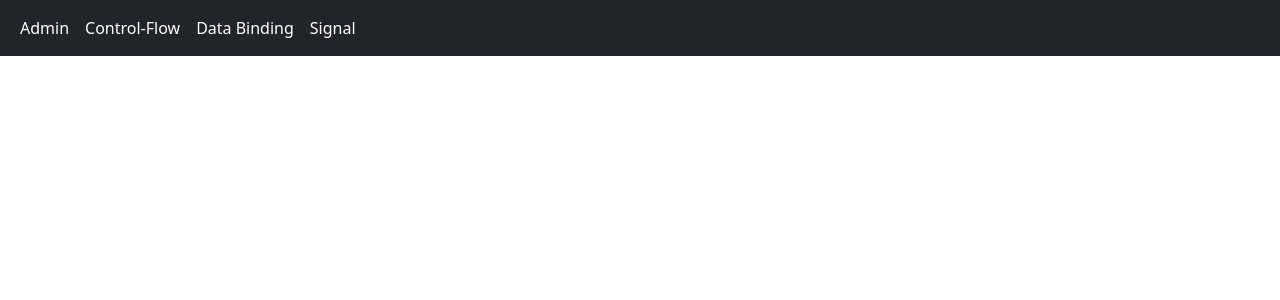
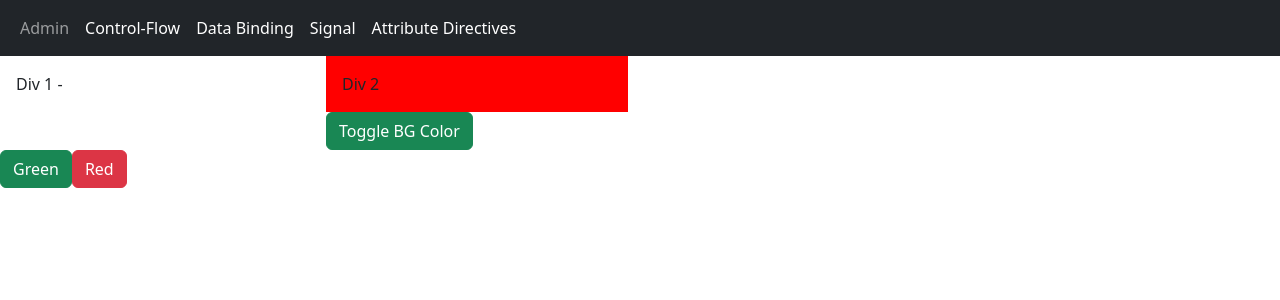
Before and after one commit to Zanna-dev/angular-v20-tutorial-01, an Angular app: page /attDirectives in a window 1280 px wide. Before the commit this address led to /. Shown: the top 300 px of the page. Built offline with nearby package versions, Linux system fonts and the light colour scheme.

Commit message:
Implement the use of Directives in Angular 20

```diff
--- a/src/app/app.html
+++ b/src/app/app.html
@@ -27,14 +27,17 @@
             <li class="nav-item">
                 <a class="nav-link active" routerLink="admin" routerLinkActive="active">Admin</a>
             </li>
-             <li class="nav-item">
+            <li class="nav-item">
                 <a class="nav-link active" routerLink="control-flow-statement">Control-Flow</a>
             </li>
-             <li class="nav-item">
+            <li class="nav-item">
                 <a class="nav-link active" routerLink="databinding">Data Binding</a>
             </li>
-             <li class="nav-item">
+            <li class="nav-item">
                 <a class="nav-link active" routerLink="signal">Signal</a>
+            </li>
+            <li class="nav-item">
+                <a class="nav-link active" routerLink="attDirectives">Attribute Directives</a>
             </li>
         </ul>
     </div>
--- a/src/app/app.routes.ts
+++ b/src/app/app.routes.ts
@@ -3,6 +3,7 @@ import { Admin } from './components/admin/admin';
 import { ControlFlow } from './components/control-flow/control-flow';
 import { DataBinding } from './components/data-binding/data-binding';
 import { SignalEx } from './components/signal-ex/signal-ex';
+import { AttDirective } from './att-directive/att-directive';
 
 export const routes: Routes = [
     {
@@ -20,5 +21,9 @@ export const routes: Routes = [
     {
         path: 'signal',
         component: SignalEx
+    },
+    {
+        path: 'attDirectives',
+        component: AttDirective
     }
 ];
--- /dev/null
+++ b/src/app/att-directive/att-directive.html
@@ -0,0 +1,23 @@
+<div class="row">
+    <div class="col-3">
+        <div class="p-3" [ngClass]="divClassName()">
+            Div 1 - {{divClassName()}}
+        </div>
+    </div>
+    <div class="col-3">
+        <div class="p-3" [ngStyle]="{'background-color' : isDiv2Green == true ? 'blue': 'red'}">
+            Div 2
+        </div>
+        <div>
+            <button class="btn btn-success" (click)="toggleDiv2Color()">Toggle BG Color</button>
+        </div>
+    </div>
+</div>
+
+<div class="row">
+    <div class="col-3">
+        <button class="btn btn-success" (click)="setBgClass('bg-success')">Green</button>
+        <button class="btn btn-danger" (click)="setBgClass('bg-danger')">Red</button>
+    </div>
+
+</div>
--- /dev/null
+++ b/src/app/att-directive/att-directive.ts
@@ -0,0 +1,22 @@
+import { NgClass, NgStyle } from '@angular/common';
+import { Component, signal } from '@angular/core';
+
+@Component({
+  selector: 'app-att-directive',
+  imports: [NgClass, NgStyle],
+  templateUrl: './att-directive.html',
+  styleUrl: './att-directive.css',
+})
+export class AttDirective {
+  divClassName = signal<string>("");
+
+  isDiv2Green: boolean = false;
+
+  setBgClass(className: string) {
+    this.divClassName.set(className)
+  }
+  toggleDiv2Color() {
+    this.isDiv2Green = !this.isDiv2Green;
+  }
+
+}
```
Also changed, not shown: src/app/att-directive/att-directive.css (added), 1 other file (tests, documents, lock files or other folders).
